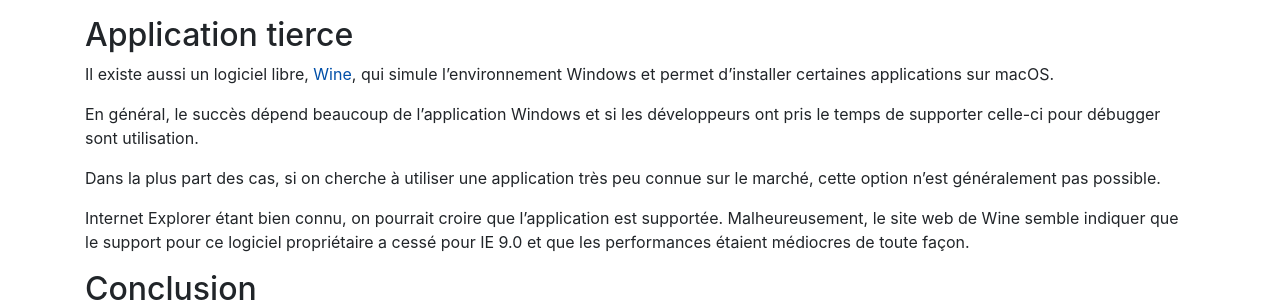
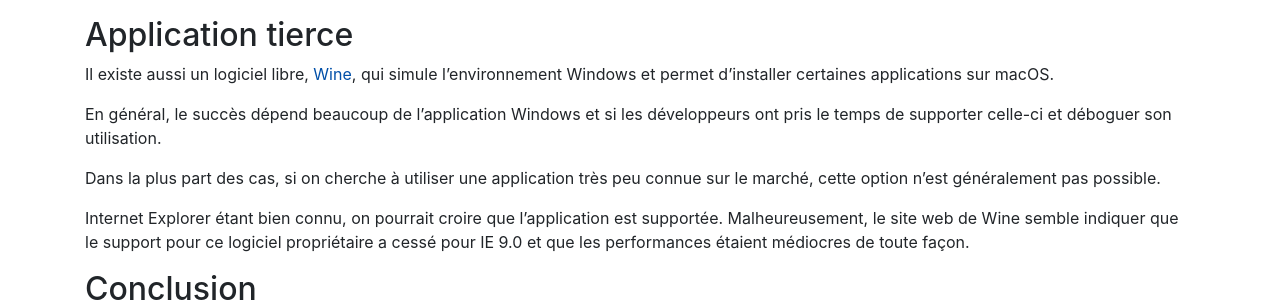
Before and after one commit to gcharest/gcharest.github.io, a Jekyll site: the page built from _posts/fr/2022-01-05-application-windows-sur-macos.md, in a window 1280 px wide and 900 px high, scrolled down 1571 px. Shown: the part 156-458 px from the top of the window. Built offline with Jekyll 4.4.1, drawn with Linux system fonts in a browser that asks for light colours; nearby versions of some CDN libraries; some of the changed text lies outside the part shown.

Commit message:
Fix spellcheck issues

```diff
--- a/_posts/fr/2022-01-05-application-windows-sur-macos.md
+++ b/_posts/fr/2022-01-05-application-windows-sur-macos.md
@@ -71,7 +71,7 @@ Si vous avez un disque d'installation ou une clé USB avec un assistant d'instal
 
 Il existe aussi un logiciel libre, [Wine](https://www.winehq.org/), qui simule l'environnement Windows et permet d'installer certaines applications sur macOS.
 
-En général, le succès dépend beaucoup de l'application Windows et si les développeurs ont pris le temps de supporter celle-ci pour débugger sont utilisation.
+En général, le succès dépend beaucoup de l'application Windows et si les développeurs ont pris le temps de supporter celle-ci et déboguer son utilisation.
 
 Dans la plus part des cas, si on cherche à utiliser une application très peu connue sur le marché, cette option n'est généralement pas possible.
 
```
Also changed, not shown: other parts of _posts/fr/2022-01-05-application-windows-sur-macos.md (+1 -1 lines).
